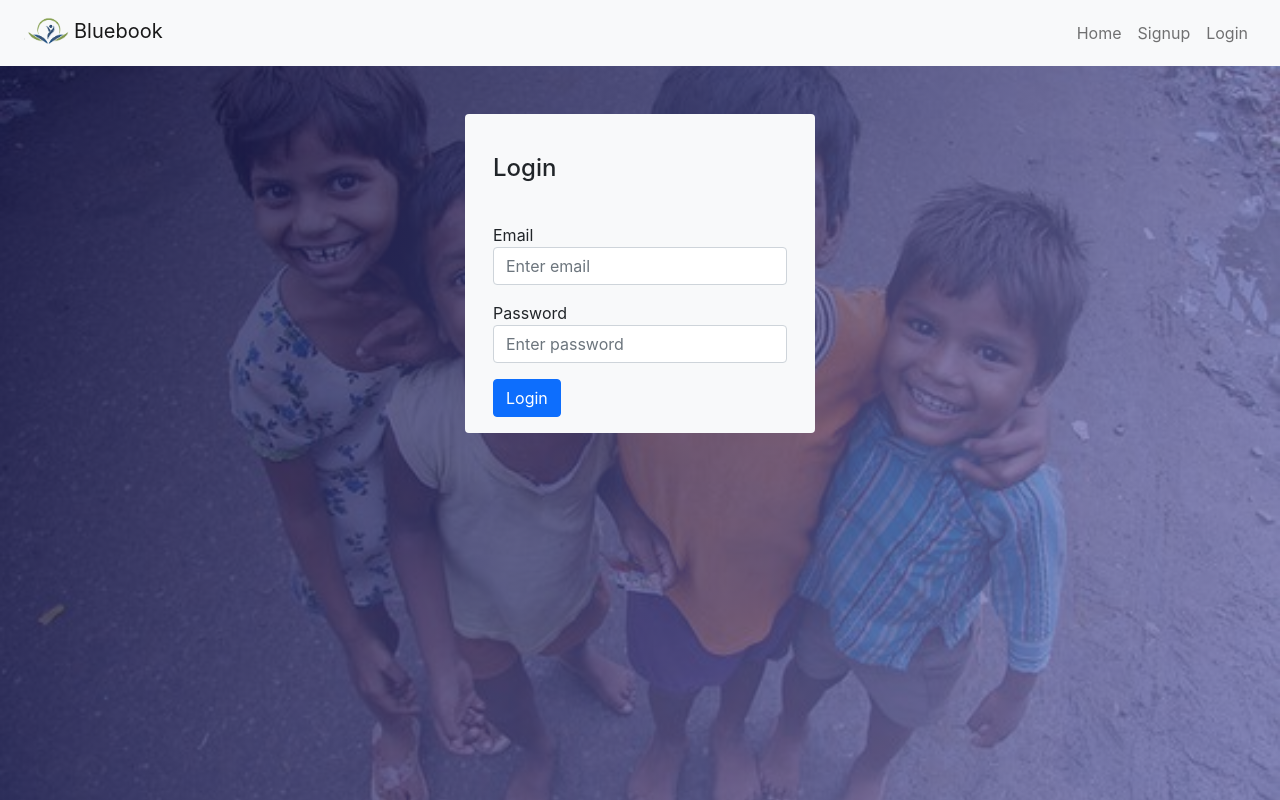
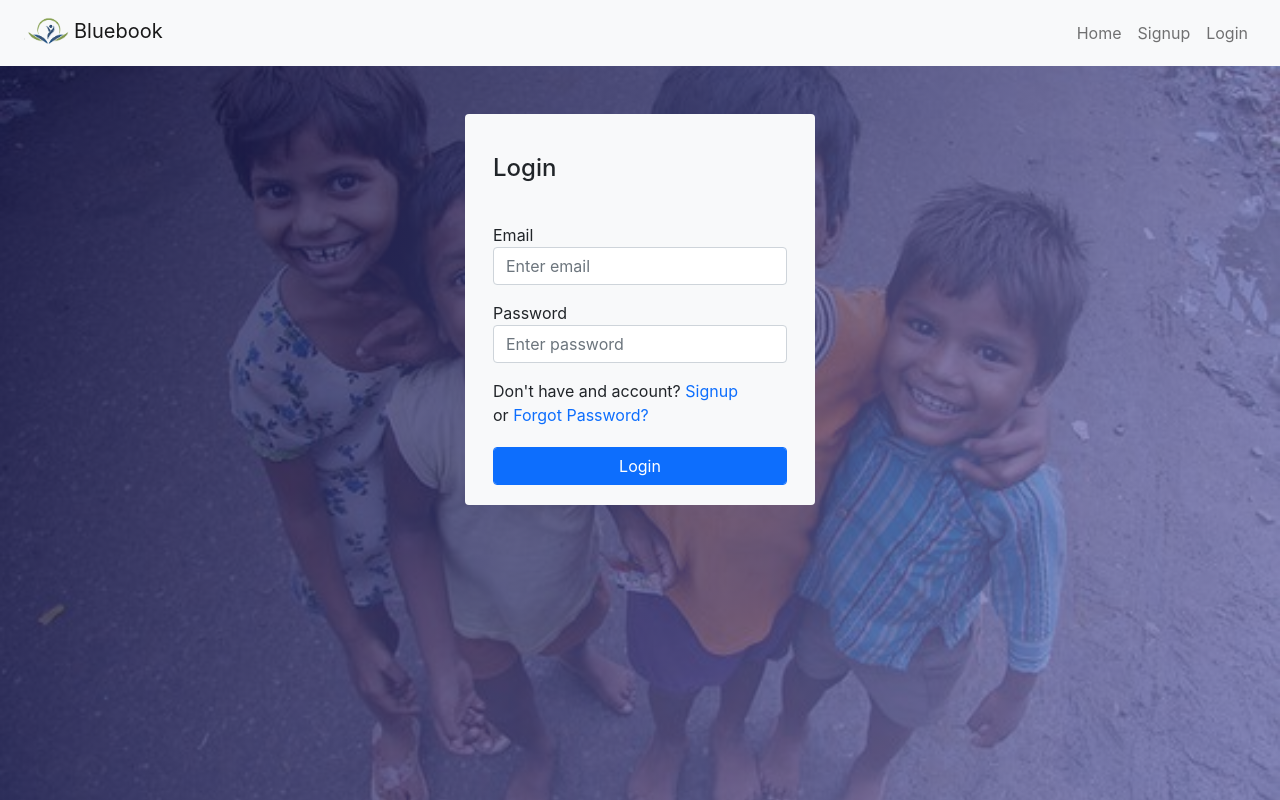
Before and after one commit to mohammdowais/RPFB-2, a React (Create React App) app in the folder registerform/: page /login in a window 1280 px wide. Built offline with nearby package versions, Linux system fonts and the light colour scheme.

Commit message:
updated ui

```diff
--- a/registerform/public/index.html
+++ b/registerform/public/index.html
@@ -21,6 +21,9 @@
     integrity="sha384-EVSTQN3/azprG1Anm3QDgpJLIm9Nao0Yz1ztcQTwFspd3yD65VohhpuuCOmLASjC" crossorigin="anonymous">
   <link rel="manifest" href="%PUBLIC_URL%/manifest.json" />
   <link href="https://cdnjs.cloudflare.com/ajax/libs/font-awesome/6.0.0/css/all.min.css" rel="stylesheet" />
+
+  <script src="https://ajax.googleapis.com/ajax/libs/jquery/3.6.0/jquery.min.js"></script>
+  <script src="https://maxcdn.bootstrapcdn.com/bootstrap/3.4.1/js/bootstrap.min.js"></script>
   <!--
       Notice the use of %PUBLIC_URL% in the tags above.
       It will be replaced with the URL of the `public` folder during the build.
--- a/registerform/src/components/angelprofile.jsx
+++ b/registerform/src/components/angelprofile.jsx
@@ -97,7 +97,7 @@ export default function Profile() {
         </div>
 
         {/* basic info display */}
-        <div className="info p3 col-lg-8 col-md-4 col-xs-12 bg-light rounded">
+        <div className="info p3 col-lg-8 col-md-8 col-xs-12 bg-light rounded">
           <div className="row g-2 mt-3">
             <div className="p-3 col-12 ">
               <div className="row mb-3">
--- a/registerform/src/components/home.jsx
+++ b/registerform/src/components/home.jsx
@@ -9,7 +9,7 @@ export default function Home() {
         great love."
       </div> */}
       <div className="row mt-5 mx-auto">
-        <div className="ms-5 mt-5 ps-3 col-6 my-auto">
+        <div className="ms-lg-5 mt-lg-5 ms-xs-3 ms-md-3 mt-xs-3 mt-md-3 ps-3 col-lg-6  my-auto">
           <figure>
             <blockquote className="blockquote mb-4">
               <p>
--- a/registerform/src/components/login.jsx
+++ b/registerform/src/components/login.jsx
@@ -4,6 +4,7 @@ import { useNavigate } from "react-router-dom";
 import { yupResolver } from "@hookform/resolvers/yup";
 import LoginService from "../services/LoginService";
 import * as Yup from "yup";
+import { Link } from "react-router-dom";
 import axios from "axios";
 
 const LOGIN_POST_URL = "http://localhost:8080/api/loginhelper/login";
@@ -39,7 +40,7 @@ export default function Login() {
       ),
   });
   const formOptions = { resolver: yupResolver(formSchema) };
-  const { register, handleSubmit, reset, formState } = useForm(formOptions);
+  const { register, handleSubmit, formState } = useForm(formOptions);
   const { errors } = formState;
 
   const [respX, setRespX] = useState("");
@@ -110,10 +111,25 @@ export default function Login() {
           <div className="invalid-feedback">{errors.password?.message}</div>
         </div>
         <div className="col-12">
+          <span>
+            Don't have and account?{" "}
+            <Link
+              to="/signup"
+              className="text text-primary text-decoration-none"
+            >
+              Signup
+            </Link>
+            <br />
+            or{" "}
+            <Link to="/" className="text text-primary text-decoration-none">
+              Forgot Password?
+            </Link>
+          </span>
+        </div>
+        <div className="col-12">
           <button
             type="submit"
-            className="btn btn-primary btn-block"
-            // onClick={navigateMethod}
+            className="btn btn-primary btn-block my-1 form-control"
           >
             Login
           </button>
--- a/registerform/src/components/signup.jsx
+++ b/registerform/src/components/signup.jsx
@@ -2,6 +2,7 @@ import React, { useState } from "react";
 import { useForm } from "react-hook-form";
 import { useNavigate } from "react-router-dom";
 import axios from "axios";
+import { Link } from "react-router-dom";
 const styles = {
   responsive: {
     maxWidth: "350px",
@@ -122,7 +123,14 @@ export default function Signup() {
           <p className="text-danger muted">Please Enter Valid Number</p>
         )}
       </div>
-
+      <div className="col-12">
+        <span>
+          Already a user?{" "}
+          <Link to="/login" className="text text-primary text-decoration-none">
+            Login
+          </Link>
+        </span>
+      </div>
       <div className="col-12">
         <button
           type="submit"
--- a/registerform/src/components/updateprofile.jsx
+++ b/registerform/src/components/updateprofile.jsx
@@ -11,6 +11,7 @@ export default function UpdateProfile() {
   const onSubmit = (data) => {
     console.log(data);
     console.log(data.phoneNumber);
+    console.log(register);
     axios({
       method: "post",
       url: UPDATE_POST_URL,
@@ -47,7 +48,7 @@ export default function UpdateProfile() {
       ),
 
     phoneNumber: Yup.string()
-      .required("Email is mendatory")
+      .required("Phone number is mendatory")
       .matches(/[0-9]{10}/, "Please Enter Valid Phonenumber"),
 
     address: Yup.string()
@@ -62,12 +63,9 @@ export default function UpdateProfile() {
     //   .oneOf([Yup.ref('password')], 'Passwords does not match'),
   });
   const navigate = useNavigate();
-  const navigateMethod = (event) => {
-    navigate("/angelprofile");
-  };
 
   const formOptions = { resolver: yupResolver(formSchema) };
-  const { register, handleSubmit, reset, formState } = useForm(formOptions);
+  const { register, handleSubmit, formState } = useForm(formOptions);
   const { errors } = formState;
   // function onSubmit(data) {
   //   console.log(JSON.stringify(data, null, 4));
@@ -113,7 +111,7 @@ export default function UpdateProfile() {
             </div>
           </div>
 
-          <div className="info p3 col-lg-8 col-md-4  col-xs-12 bg-light rounded">
+          <div className="info p3 col-lg-8 col-md-8  col-xs-12 bg-light rounded">
             <div className="row g-2 mt-3">
               <div className="p-3 col-12 ">
                 <div className="row mb-3">
@@ -271,20 +269,21 @@ export default function UpdateProfile() {
                   </div>
                 </div>
                 <div className="row mb-3">
-                  {/* <div className="col-sm-4">
-                    <h6 className="mb-0">Status</h6>
+                  <div className="col-sm-4">
+                    <h6 className="mb-0">Interest</h6>
                   </div>
                   <div className="col-sm-8 text-secondary">
-                    <input
-                      name=""
-                      type="text"
-                      {...register("")}
-                      className={`form-control ${
-                        errors. ? "is-invalid" : ""
-                      }`}
-                      placeholder="Status..."
-                    />
-                    </div>*/}
+                    <select
+                      name="interest"
+                      class="form-select form-select"
+                      aria-label=".form-select-sm example"
+                    >
+                      <option selected>Child Welfare</option>
+                      <option value="Student Welfare">Student Welfare</option>
+                      <option value="Social Welfare">Social Welfare</option>
+                      <option value="Environmentalist">Environmentalist</option>
+                    </select>
+                  </div>
                 </div>
                 <div className="row mb-3 p-0">
                   <div className="col-lg-2 mx-auto mt-1">
```
